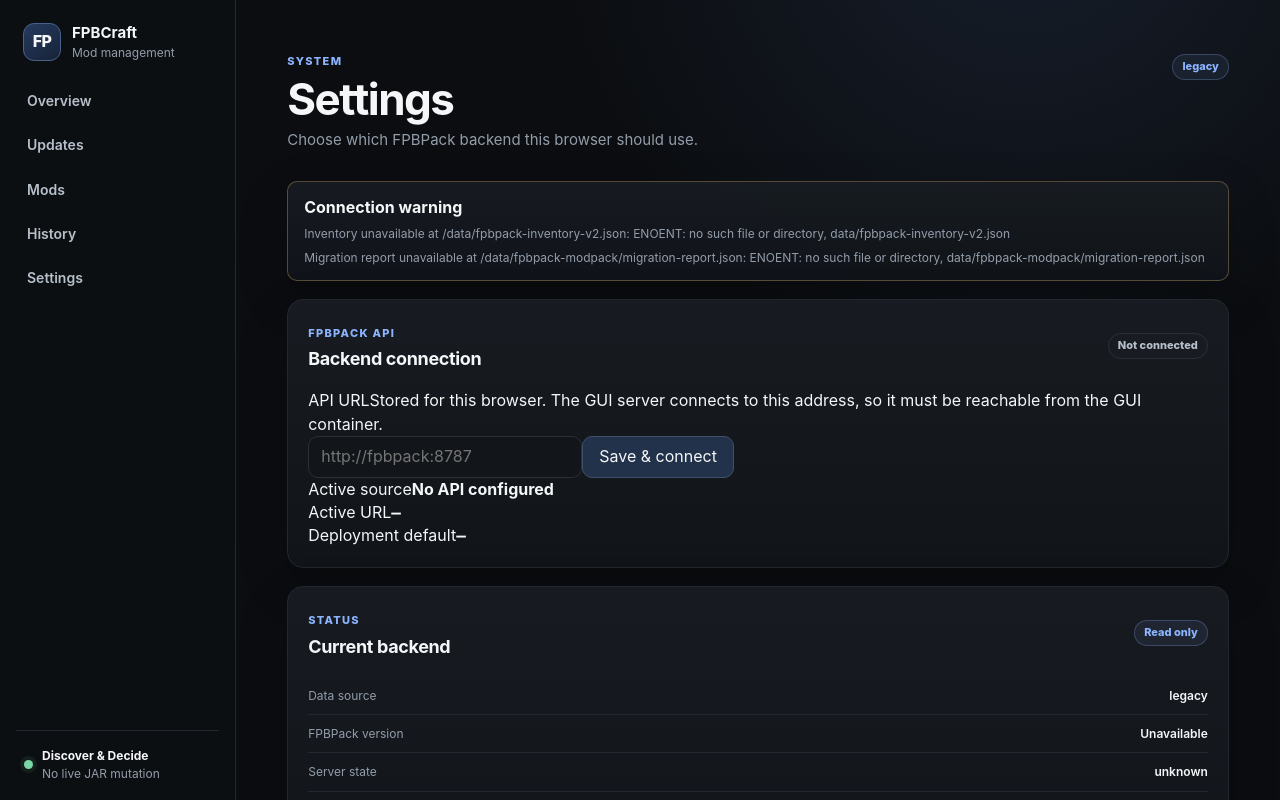
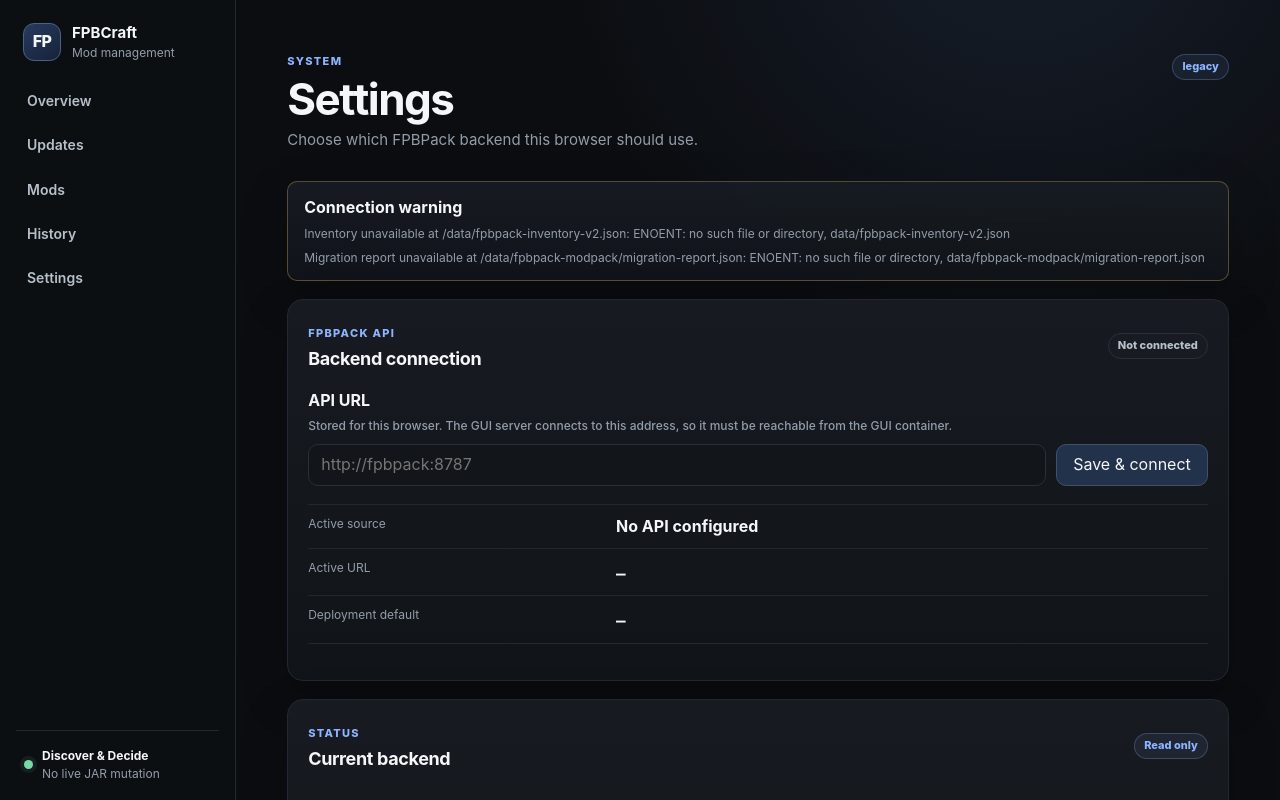
Before and after one commit to fpbcraft/fpbcraft-gui, a Next.js app: page /settings in a window 1280 px wide. Shown: the top 800 px of the page. Built offline with nearby package versions, Linux system fonts and the light colour scheme; no server answers.

Commit message:
style(gui): add backend connection settings

```diff
--- a/src/app/globals.css
+++ b/src/app/globals.css
@@ -406,6 +406,64 @@ select:focus {
   margin-top: 3px;
   color: var(--muted);
   font-size: 12px;
+}
+
+.connection-form {
+  display: grid;
+  gap: 10px;
+  margin-bottom: 18px;
+}
+
+.connection-form label {
+  display: grid;
+  gap: 4px;
+  font-weight: 700;
+}
+
+.connection-form label span {
+  color: var(--muted);
+  font-size: 12px;
+  font-weight: 500;
+}
+
+.connection-input-row {
+  display: grid;
+  grid-template-columns: minmax(0, 1fr) auto;
+  gap: 10px;
+}
+
+.connection-input-row input {
+  min-width: 0;
+}
+
+.connection-meta {
+  display: grid;
+  gap: 0;
+  margin: 4px 0 16px;
+  border-top: 1px solid var(--border-soft);
+}
+
+.connection-meta > div {
+  display: grid;
+  grid-template-columns: minmax(140px, 0.5fr) minmax(0, 1fr);
+  gap: 12px;
+  padding: 10px 0;
+  border-bottom: 1px solid var(--border-soft);
+}
+
+.connection-meta span {
+  color: var(--muted);
+  font-size: 12px;
+}
+
+.connection-meta strong {
+  min-width: 0;
+  overflow-wrap: anywhere;
+}
+
+.secondary-button {
+  background: var(--surface-2);
+  color: var(--muted-strong);
 }
 
 .detail-list {
@@ -834,6 +892,15 @@ td .subtle {
     flex: 0 0 auto;
   }
 
+  .connection-input-row,
+  .connection-meta > div {
+    grid-template-columns: 1fr;
+  }
+
+  .connection-input-row button {
+    width: 100%;
+  }
+
   .detail-list > div {
     grid-template-columns: 1fr;
     gap: 3px;
```
